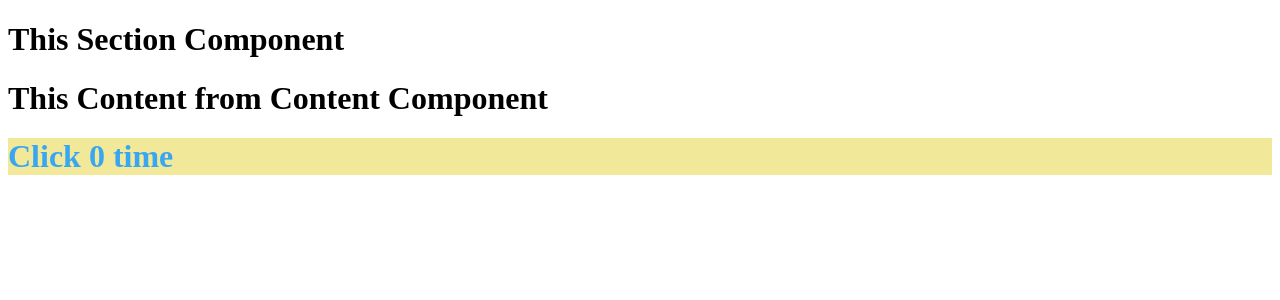
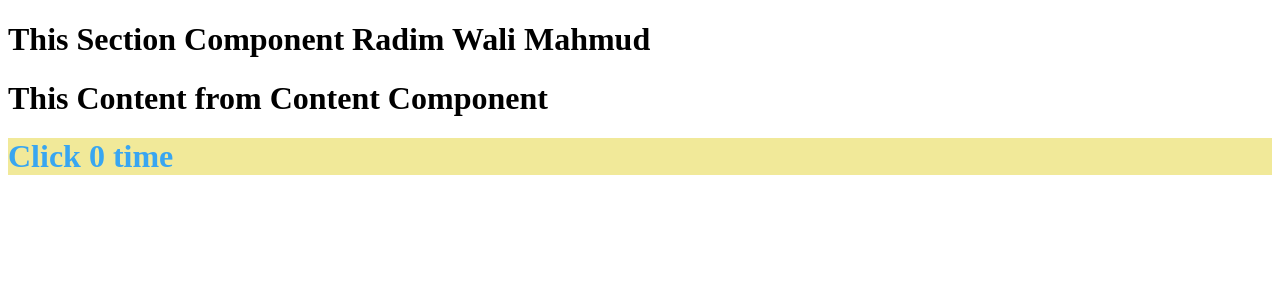
Before and after one commit to waliradim/testClassReact, a React (Create React App) app: page / in a window 1280 px wide. Shown: the top 300 px of the page. Built offline with nearby package versions, Linux system fonts and the light colour scheme.

Commit message:
Section Branch test

```diff
--- a/src/Components/APIcontext/Section.js
+++ b/src/Components/APIcontext/Section.js
@@ -4,7 +4,7 @@ import Content from './Content'
 export default function Section({ theme }) {
     return (
         <div>
-            <h1>This Section Component</h1>
+            <h1>This Section Component Radim Wali Mahmud</h1>
             <Content theme={theme} />
         </div>
     )
```
